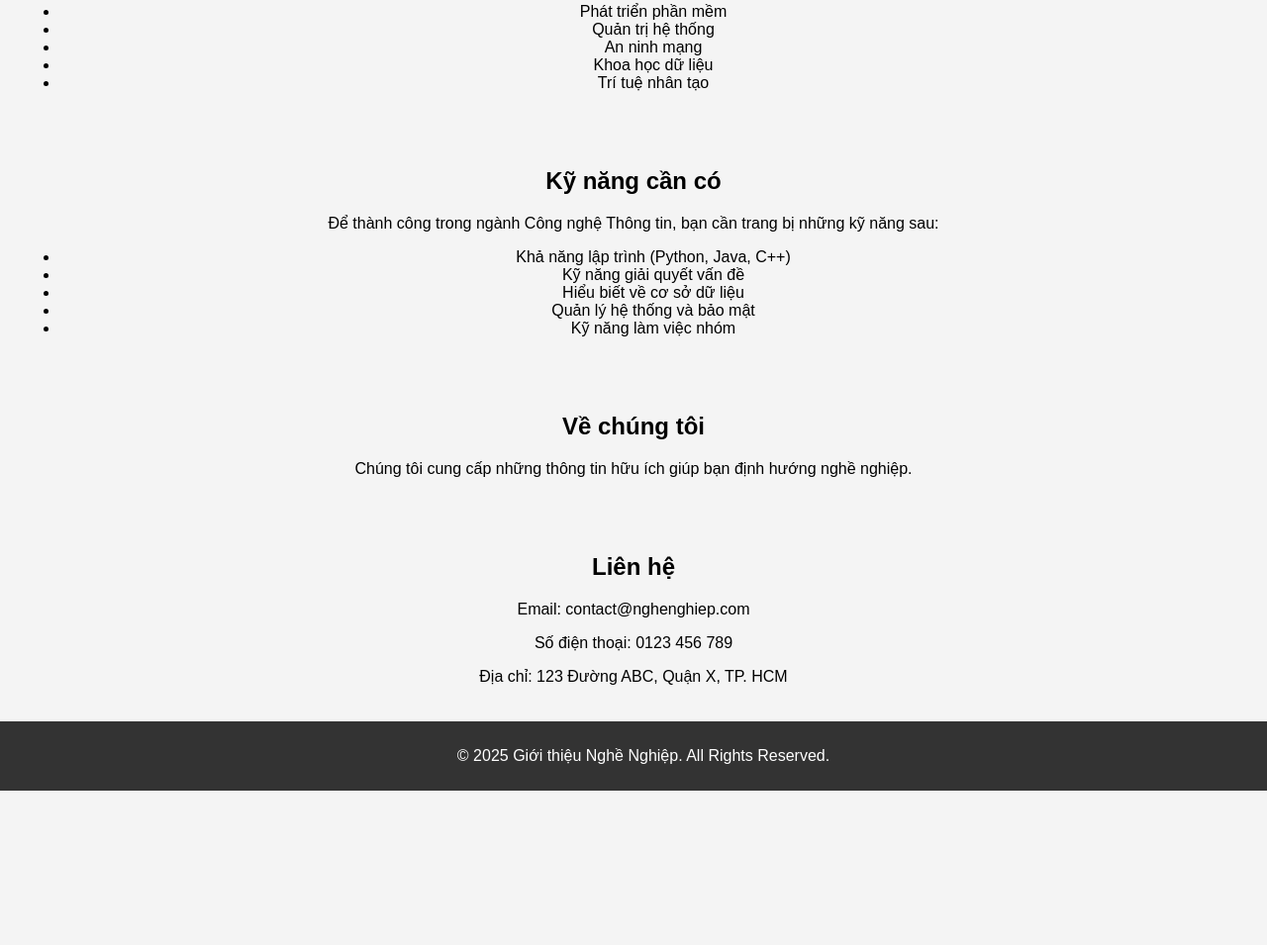
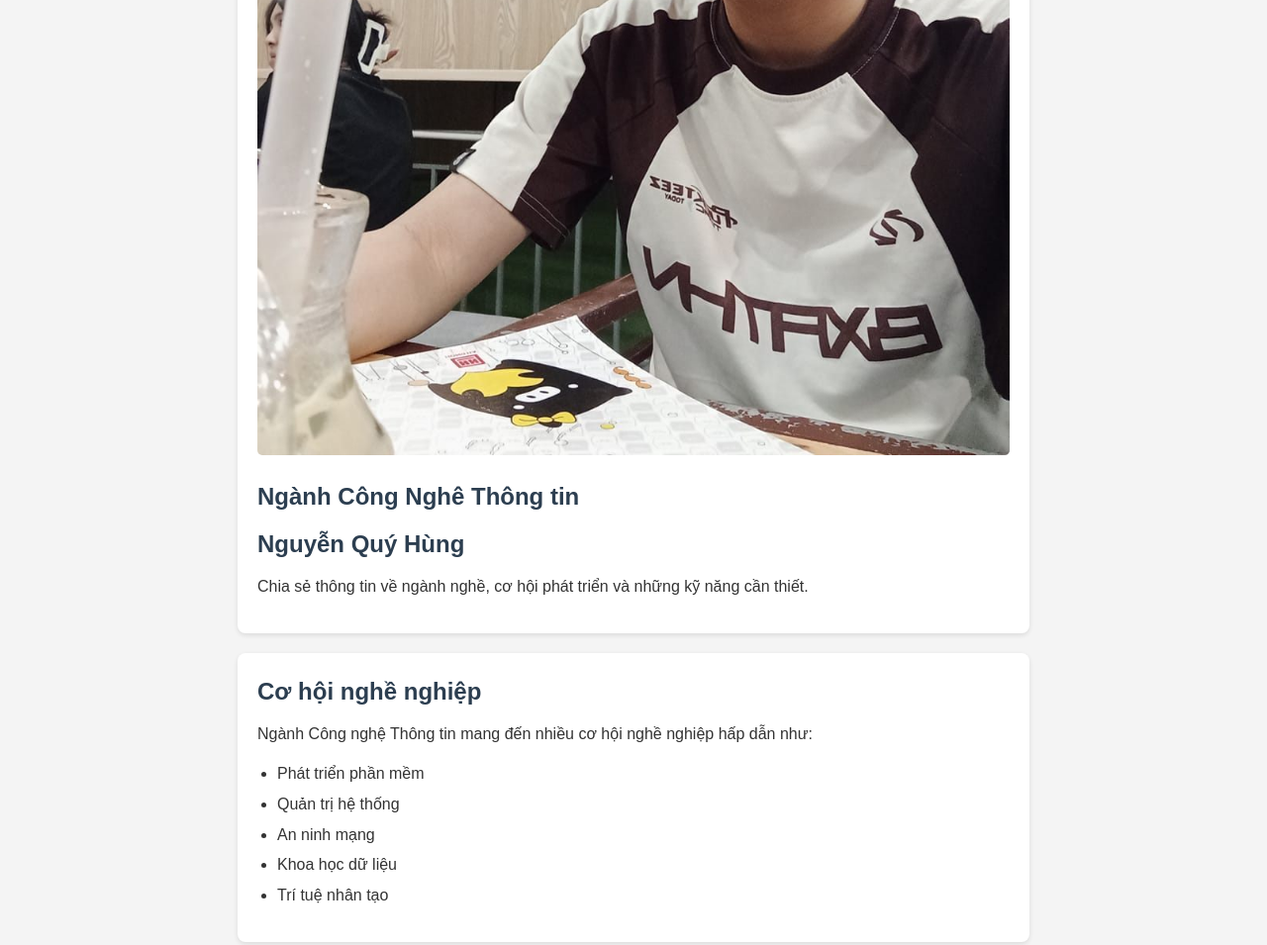
Before and after one commit to NguyenQuyHung/tinhocviet.github.io, a plain HTML site: page index.html in a window 1280 px wide. Shown: the part 446-1401 px from the top of the page at 99% size. Before the commit the page ends 1245 px from the top, so only its background shows below. Drawn offline with Linux system fonts and the light colour scheme.

Commit message:
Cập nhật mới

```diff
--- a/style.css
+++ b/style.css
@@ -1,34 +1,90 @@
+/* Reset mặc định */
+* {
+    margin: 0;
+    padding: 0;
+    box-sizing: border-box;
+}
+
+/* Thiết lập font chung */
 body {
     font-family: Arial, sans-serif;
-    margin: 0;
-    padding: 0;
+    line-height: 1.6;
     background-color: #f4f4f4;
+    color: #333;
 }
 
+/* Định dạng header */
 header {
-    background: #333;
+    background-color: #2c3e50;
     color: white;
     text-align: center;
-    padding: 20px;
+    padding: 20px 0;
 }
 
-.content, .about {
+header h1 {
+    font-size: 2.5em;
+}
+
+/* Định dạng section */
+.content {
+    max-width: 800px;
+    margin: 20px auto;
+    padding: 20px;
+    background-color: white;
+    border-radius: 8px;
+    box-shadow: 0 2px 5px rgba(0, 0, 0, 0.1);
+}
+
+.content h2 {
+    color: #2c3e50;
+    margin-bottom: 10px;
+}
+
+.content p {
+    margin-bottom: 15px;
+}
+
+.content ul {
+    list-style-type: disc;
+    margin-left: 20px;
+    margin-bottom: 15px;
+}
+
+.content ul li {
+    margin-bottom: 5px;
+}
+
+/* Định dạng hình ảnh */
+.content img {
+    max-width: 100%;
+    height: auto;
+    border-radius: 5px;
+    margin-bottom: 15px;
+}
+
+/* Định dạng footer */
+footer {
     text-align: center;
     padding: 20px;
+    background-color: #2c3e50;
+    color: white;
+    position: relative;
+    bottom: 0;
+    width: 100%;
 }
 
-img {
-    width: 50%;
-    max-width: 500px;
-    height: auto;
+/* Responsive design */
+@media (max-width: 600px) {
+    header h1 {
+        font-size: 1.8em;
+    }
+
+    .content {
+        margin: 10px;
+        padding: 15px;
+    }
+
+    .content h2 {
+        font-size: 1.5em;
+    }
 }
-
-footer {
-    background: #333;
-    color: white;
-    text-align: center;
-    padding: 10px;
-    position: absolute;
-
-    width: 100%;
-}
```
Also changed, not shown: images/1..jpg (added).
